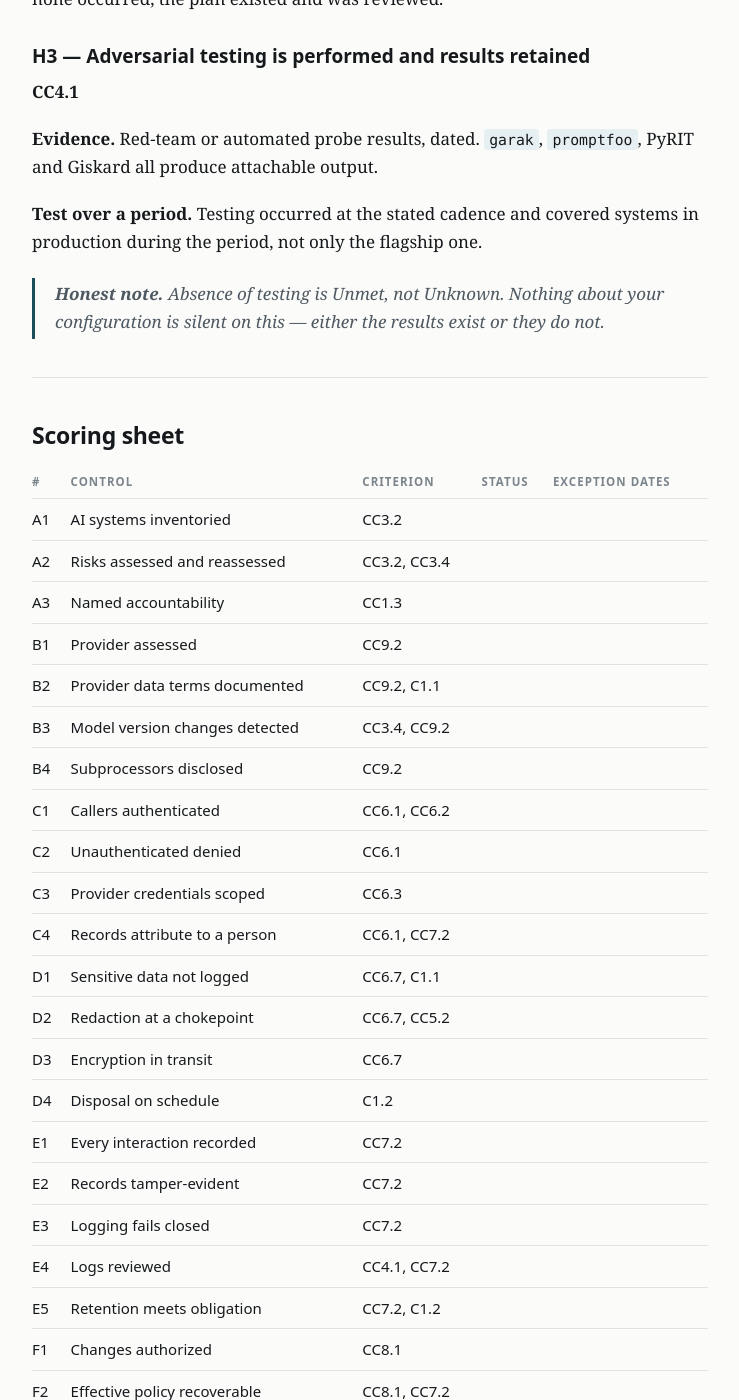
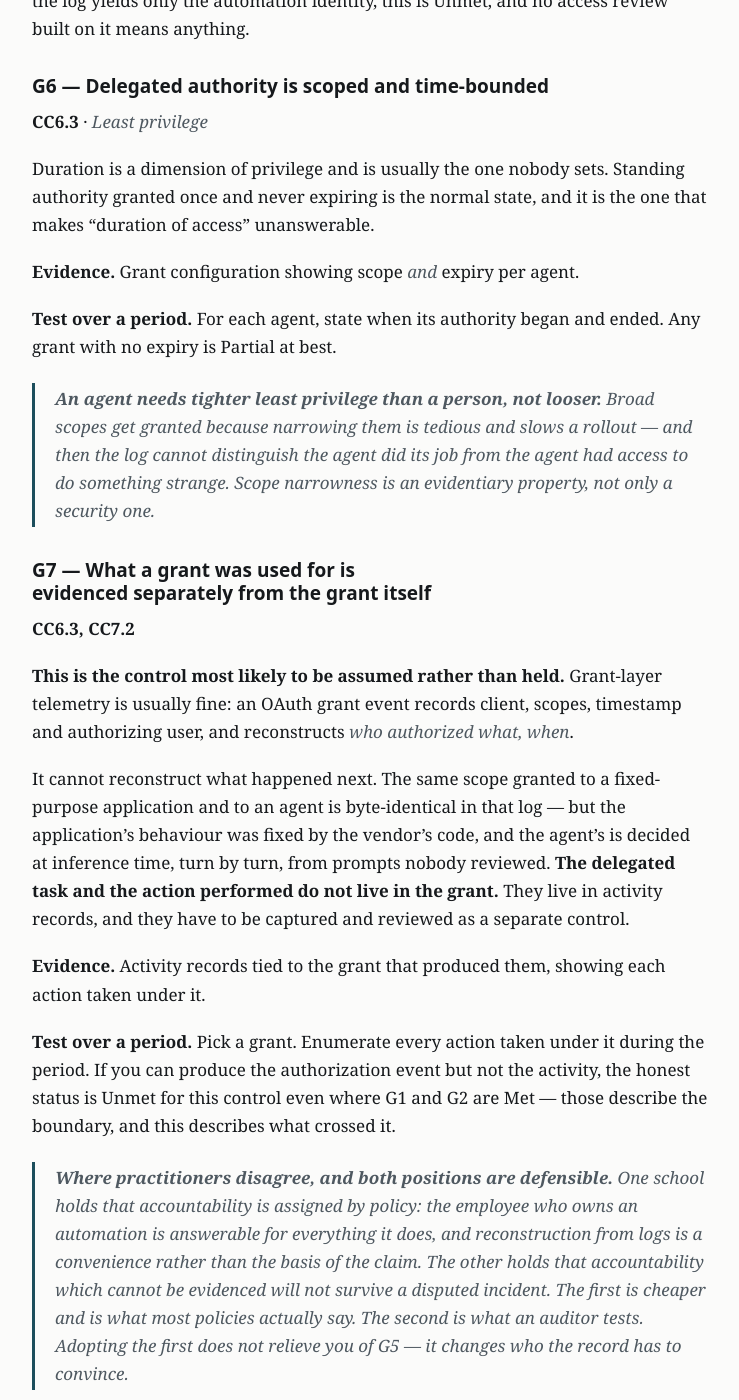
Before and after one commit to Grace/writing, a Jekyll site: the page built from ai-controls-soc2-mapping.md, in a window 1280 px wide and 1400 px high, scrolled down 12377 px. Shown: the whole window, without its empty margins (270-1009 px from the left). Built offline with Jekyll 4.4.1, drawn with Linux system fonts in a browser that asks for light colours; some of the changed text lies outside the part shown.

Commit message:
Add four agent-delegation controls from practitioner feedback
A thread in r/grc on auditing agent actions exposed three gaps and one
distinction the G section had wrong.

G4 gives each agent its own identity and a named human owner. G5 records the
delegation chain as three separate facts — which agent, who initiated, on whose
behalf — because collapsing them into one service-account name is exactly the
gap: the employee says the agent acted alone and the log cannot contradict
them. G6 makes duration a dimension of privilege, since standing authority
granted once is the normal state and the reason 'duration of access' is
unanswerable.

G7 is the one that was assumed rather than held. Grant-layer telemetry
reconstructs who authorized what and when, and cannot reconstruct what happened
next: the same scope granted to a fixed-purpose app and to an agent is
identical in that log, but the app's behaviour was fixed by the vendor's code
and the agent's is decided at inference time. Authorization evidence and
exercise evidence are different controls, and only the first is usually held.

Also records where practitioners disagree — accountability assigned by policy
versus accountability that must be evidenced — rather than picking one.

Twenty-five controls to twenty-nine.

Co-Authored-By: Claude Opus 5 (1M context) <noreply@anthropic.com>
Claude-Session: https://claude.ai/code/session_01K7p9QA1mKcYxUzGUFGtfqh

```diff
--- a/ai-controls-soc2-mapping.md
+++ b/ai-controls-soc2-mapping.md
@@ -435,6 +435,85 @@ so a stopped call cannot be lost along with it.
 **Test over a period.** Identify the highest-consuming caller per month.
 Consumption exceeding the stated limit means the limit was not enforced.
 
+### G4 — Each agent is a distinct identity with a named accountable owner
+**CC6.2, CC1.3** · *Registers and authorizes before issuing credentials*
+
+An agent acting for employees is not a service account and should not share
+one. It needs its own principal, and a human who answers for what it does.
+
+**Evidence.** Agent inventory with one identity per agent and a named owner,
+not a team alias.
+
+**Test over a period.** For each agent, pull the thread: who is accountable? If
+nobody can be named, that is the finding, and it is a finding regardless of how
+good the logs are.
+
+### G5 — The delegation chain is recorded end to end
+**CC6.1, CC7.2**
+
+Three separate facts, and a token tied to an automation identity is none of
+them: **which agent** acted, **who initiated** it, and **on whose behalf** it
+held authority. Collapsing them into one service-account name is the
+accountability gap — the employee says the agent acted independently, and the
+log cannot contradict them.
+
+**Evidence.** Log schema carrying agent identity, initiating principal, and
+subject-on-whose-behalf as distinct fields.
+
+**Test over a period.** Take an agent action from mid-period and name all three.
+If the log yields only the automation identity, this is Unmet, and no access
+review built on it means anything.
+
+### G6 — Delegated authority is scoped and time-bounded
+**CC6.3** · *Least privilege*
+
+Duration is a dimension of privilege and is usually the one nobody sets.
+Standing authority granted once and never expiring is the normal state, and it
+is the one that makes "duration of access" unanswerable.
+
+**Evidence.** Grant configuration showing scope *and* expiry per agent.
+
+**Test over a period.** For each agent, state when its authority began and
+ended. Any grant with no expiry is Partial at best.
+
+> **An agent needs tighter least privilege than a person, not looser.** Broad
+> scopes get granted because narrowing them is tedious and slows a rollout —
+> and then the log cannot distinguish *the agent did its job* from *the agent
+> had access to do something strange*. Scope narrowness is an evidentiary
+> property, not only a security one.
+
+### G7 — What a grant was used for is evidenced separately from the grant itself
+**CC6.3, CC7.2**
+
+**This is the control most likely to be assumed rather than held.** Grant-layer
+telemetry is usually fine: an OAuth grant event records client, scopes,
+timestamp and authorizing user, and reconstructs *who authorized what, when*.
+
+It cannot reconstruct what happened next. The same scope granted to a
+fixed-purpose application and to an agent is byte-identical in that log — but
+the application's behaviour was fixed by the vendor's code, and the agent's is
+decided at inference time, turn by turn, from prompts nobody reviewed. **The
+delegated task and the action performed do not live in the grant.** They live
+in activity records, and they have to be captured and reviewed as a separate
+control.
+
+**Evidence.** Activity records tied to the grant that produced them, showing
+each action taken under it.
+
+**Test over a period.** Pick a grant. Enumerate every action taken under it
+during the period. If you can produce the authorization event but not the
+activity, the honest status is Unmet for this control even where G1 and G2 are
+Met — those describe the boundary, and this describes what crossed it.
+
+> **Where practitioners disagree, and both positions are defensible.** One
+> school holds that accountability is assigned by policy: the employee who owns
+> an automation is answerable for everything it does, and reconstruction from
+> logs is a convenience rather than the basis of the claim. The other holds
+> that accountability which cannot be evidenced will not survive a disputed
+> incident. The first is cheaper and is what most policies actually say. The
+> second is what an auditor tests. Adopting the first does not relieve you of
+> G5 — it changes who the record has to convince.
+
 ---
 
 ## H. Monitoring and response
@@ -505,8 +584,12 @@ systems in production during the period, not only the flagship one.
 | G1 | Model actions authorized | CC6.3 | | |
 | G2 | Tool calls recorded | CC7.2 | | |
 | G3 | Resource limits enforced | A1.1 | | |
+| G4 | Agent identity with named owner | CC6.2, CC1.3 | | |
+| G5 | Delegation chain recorded end to end | CC6.1, CC7.2 | | |
+| G6 | Delegated authority scoped and time-bounded | CC6.3 | | |
+| G7 | Grant exercise evidenced separately | CC6.3, CC7.2 | | |
 
-Twenty-five rows; G-section controls are *Not addressed* rather than *Unmet*
+Twenty-nine rows; G-section controls are *Not addressed* rather than *Unmet*
 where no model in scope can call tools. Say so explicitly — an auditor reading
 a blank is entitled to assume the worse of the two.
 
```
Also changed, not shown: other parts of ai-controls-soc2-mapping.md (+2 -2 lines).
